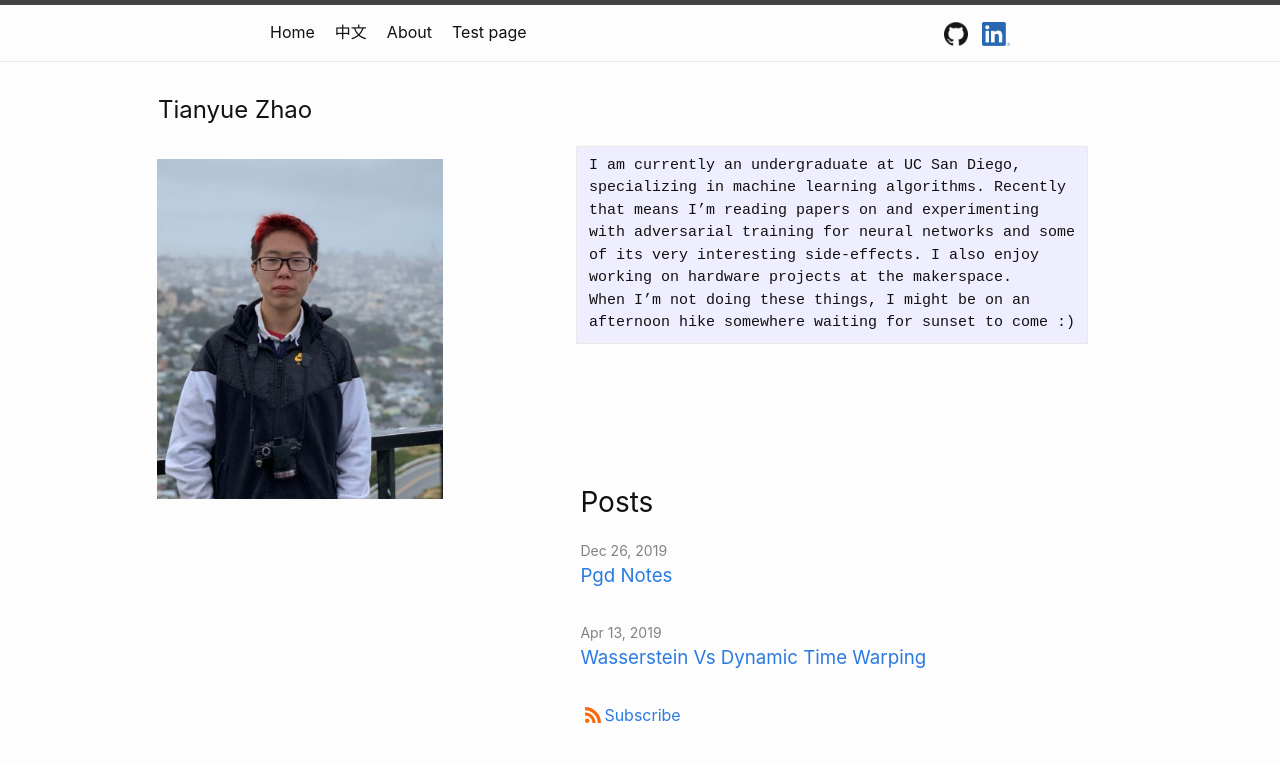
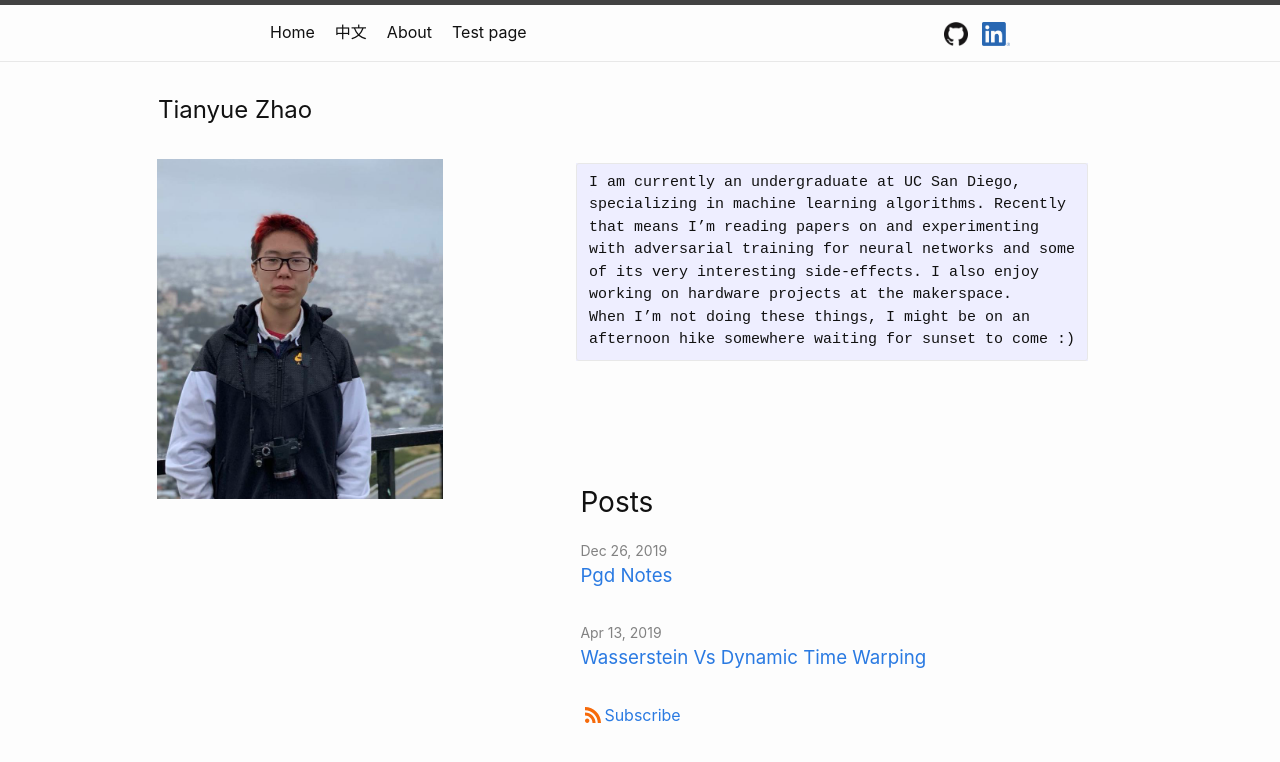
Before and after one commit to Tianyue-Zhao/tianyue-zhao.github.io, a Jekyll site: the page built from index.markdown, in a window 1280 px wide. Shown: the top 762 px of the page. Built offline with Jekyll 4.4.1, drawn with Linux system fonts in a browser that asks for light colours; nearby versions of some CDN libraries.

Commit message:
Changed image format

```diff
--- a/_layouts/home.html
+++ b/_layouts/home.html
@@ -9,7 +9,7 @@
         <div class="wrapper" id="profile">
             <h2>Tianyue Zhao</h2>
             <div class="img-wrapper">
-                <img src="/imgs/profile.jpg" alt="Profile picture" style="width:100%">
+                <img src="/imgs/profile.png" alt="Profile picture" style="width:100%">
                 <div class="caption">
                     <span>🤖    A man with a camera stands in front of a gray background, circa 2019</span>
                 </div>
--- a/assets/css/custom.css
+++ b/assets/css/custom.css
@@ -44,7 +44,7 @@
     height:40%;
     width:40%;
     left:45%;
-    top:10%;
+    top:12%;
     position:absolute;
     overflow:hidden;
 }
```
Also changed, not shown: imgs/CSDN.png (added), imgs/Profile.jpg (deleted), imgs/Profile.png (added).
